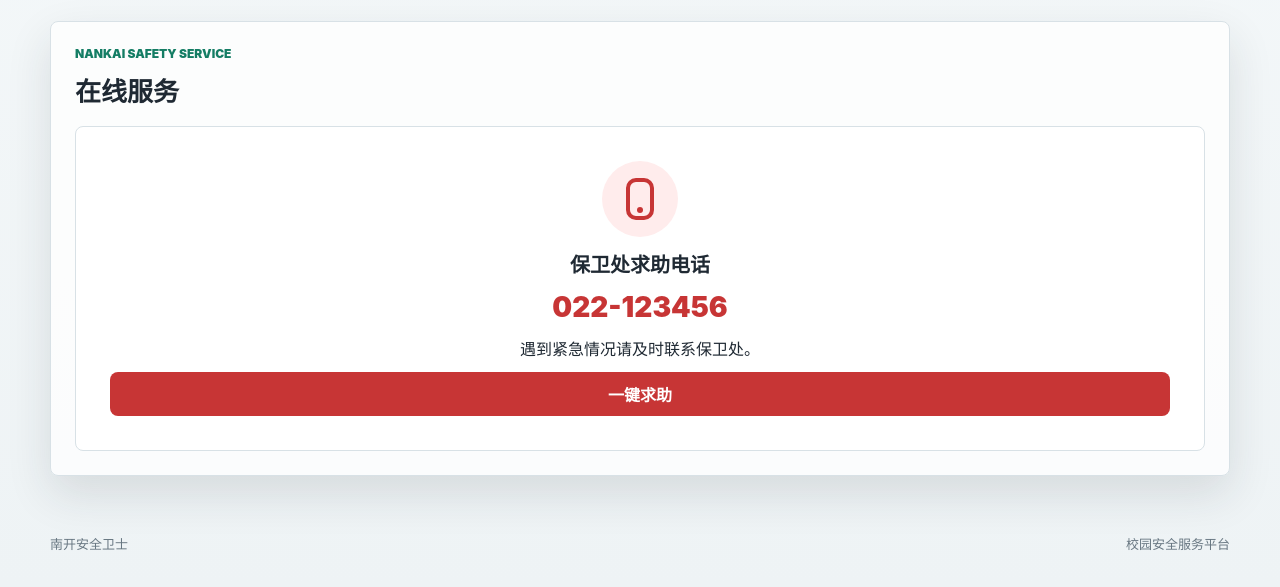
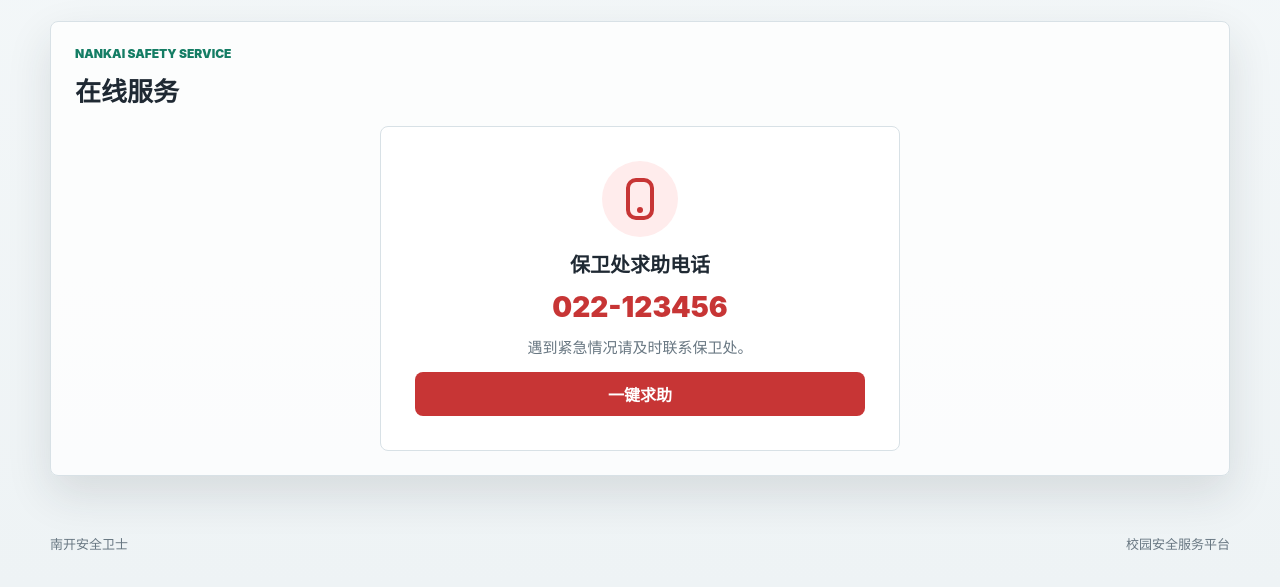
Before and after one commit to Huo2xini/nankai-security-guard, a website: page help.html in a window 1280 px wide. Shown: the part 676-1263 px from the top of the page. Drawn offline with Linux system fonts and the light colour scheme.

Commit message:
Simplify help layout for styles.css

```diff
--- a/styles.css
+++ b/styles.css
@@ -232,7 +232,9 @@ label { display: grid; gap: 6px; color: #36444f; font-size: 13px; font-weight: 9
 .quiz-option.wrong { border-color: rgba(199, 53, 53, 0.38); background: #fff0f0; }
 .quiz-feedback { min-height: 22px; color: var(--muted); font-size: 14px; line-height: 1.5; }
 
+.help-single { max-width: 520px; margin: 0 auto; }
 .help-panel { display: grid; justify-items: center; align-content: center; gap: 12px; padding: 34px; text-align: center; }
+.help-note { color: var(--muted); font-size: 15px; line-height: 1.6; }
 .phone-visual { display: grid; width: 76px; height: 76px; place-items: center; border-radius: 50%; background: #ffecec; }
 .phone-visual span { display: block; width: 28px; height: 42px; border: 4px solid var(--red); border-radius: 10px; position: relative; }
 .phone-visual span::after { content: ""; position: absolute; bottom: 3px; left: 50%; width: 6px; height: 6px; border-radius: 50%; background: var(--red); transform: translateX(-50%); }
```
